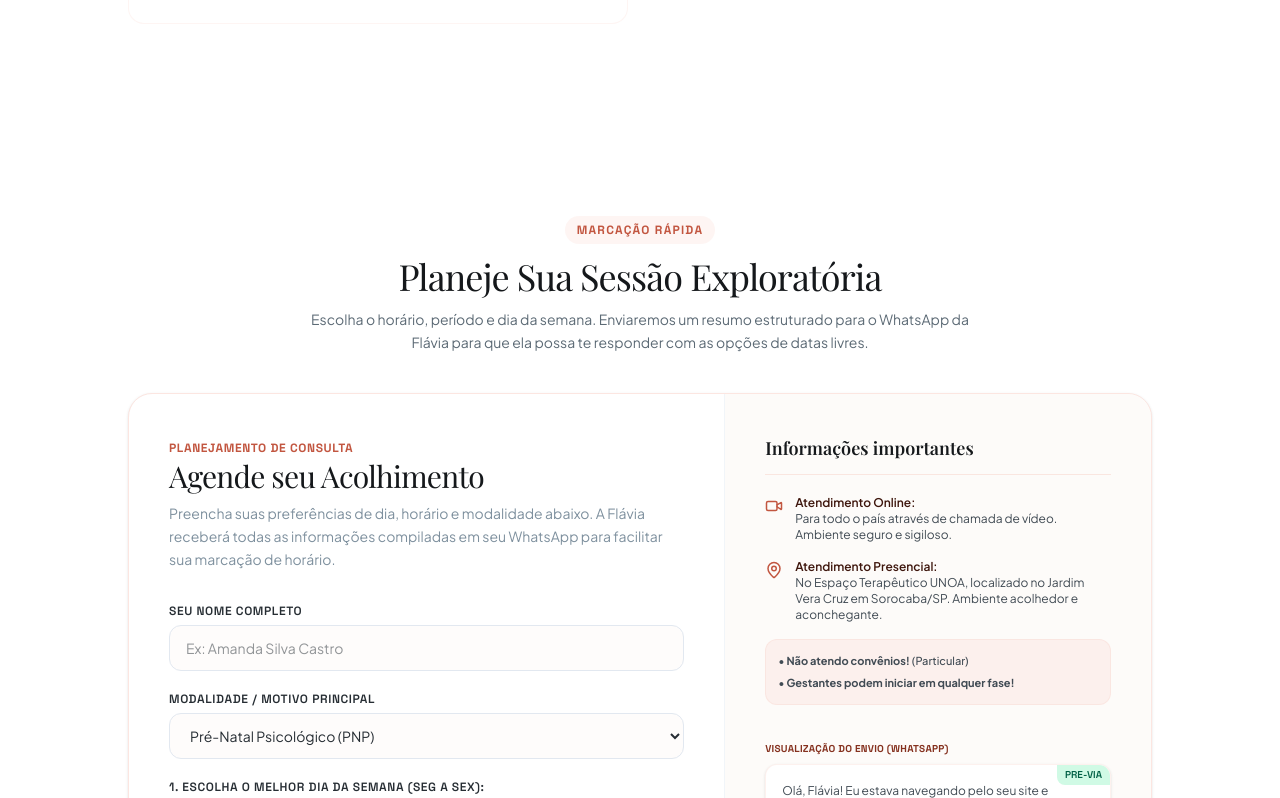
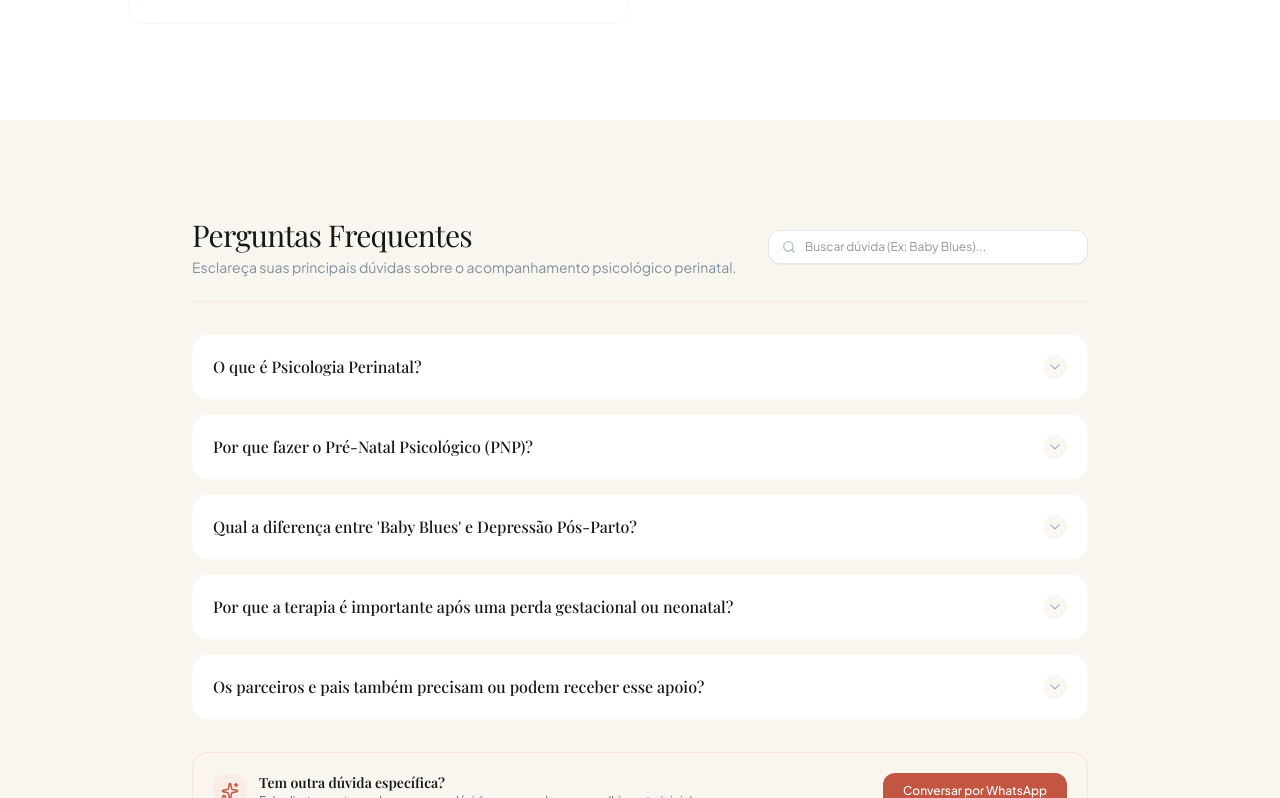
Before and after one commit to eurodev777/stk-react-flavia, a React (Vite) app: page / in a window 1280 px wide. Shown: the part 2822-3620 px from the top of the page. Built offline with nearby package versions, Linux system fonts and the light colour scheme; a web font is replaced by a local one.

Commit message:
🎨 style: opa

```diff
--- a/src/App.tsx
+++ b/src/App.tsx
@@ -503,7 +503,7 @@ export default function App() {
         </section> */}
 
         {/*预约 RESERVATION PRE-BOOKING SYSTEM */}
-        <section id="agendamento" className="py-16 md:py-24 bg-white">
+        {/* <section id="agendamento" className="py-16 md:py-24 bg-white">
           <div className="max-w-7xl mx-auto px-4 sm:px-6 lg:px-8 text-center">
             <div className="text-center max-w-2xl mx-auto space-y-3 mb-10">
               <span className="text-xs uppercase font-mono tracking-widest text-coral-600 font-bold bg-coral-100/40 px-3 py-1.5 rounded-full inline-block">
@@ -521,7 +521,7 @@ export default function App() {
 
             <BookingCalendar />
           </div>
-        </section>
+        </section> */}
 
         {/* FAQ ACCORDION SECTION */}
         <section
```
